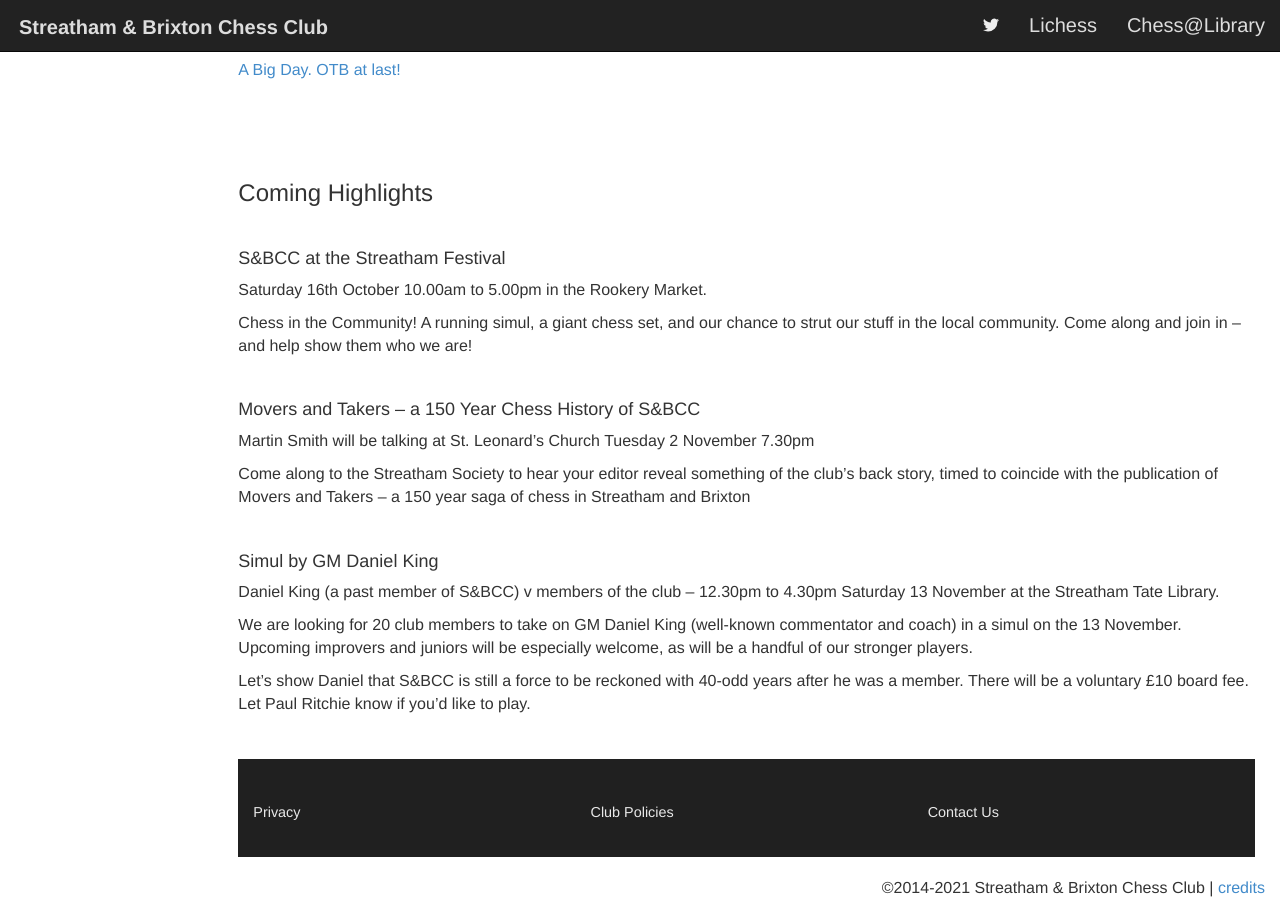
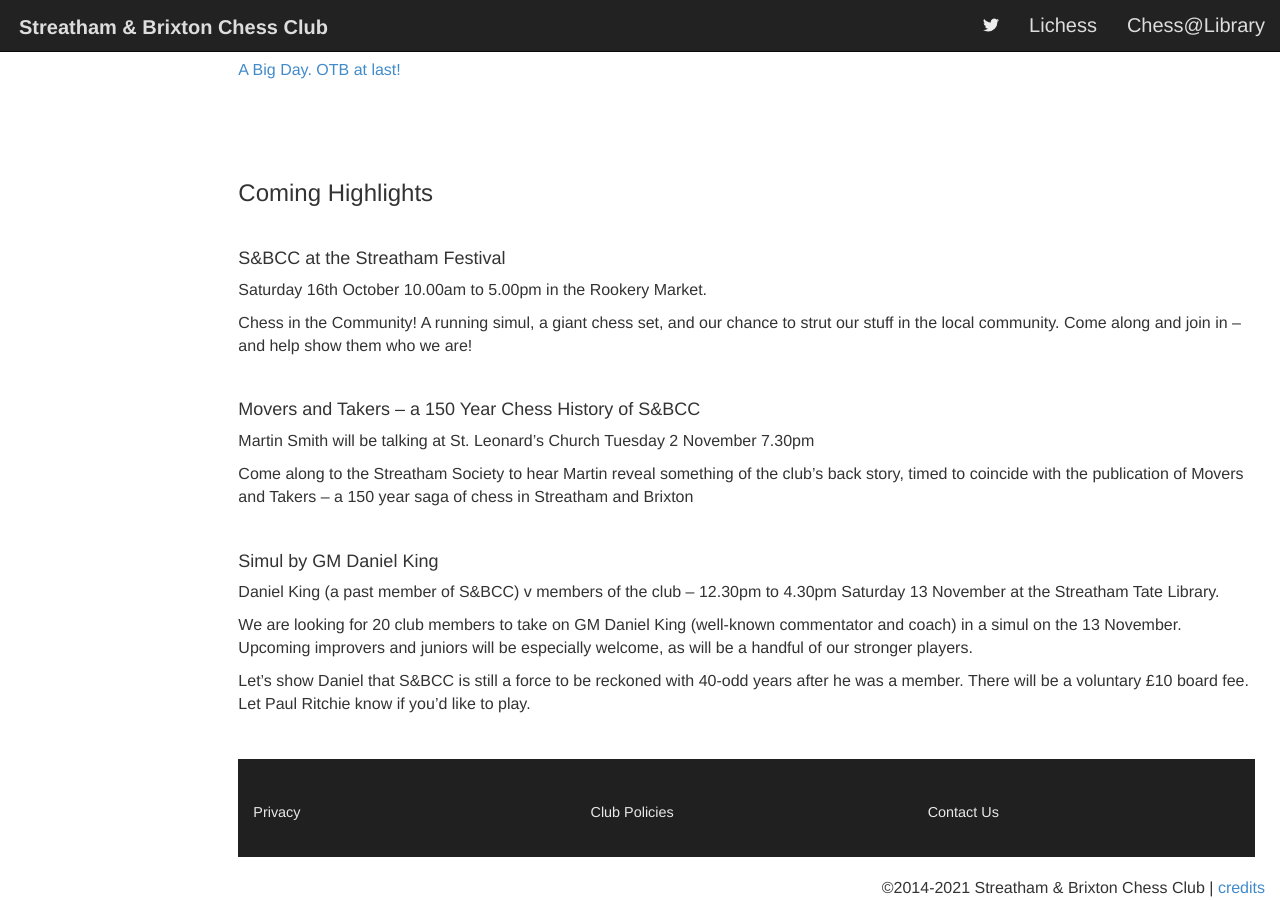
Before and after one commit to streathamchess/streathamchess.github.io, a Jekyll site: the page built from anniversary.md, in a window 1280 px wide and 900 px high, scrolled down 3971 px. Built offline with Jekyll 4.4.1, drawn with Linux system fonts in a browser that asks for light colours; nearby versions of some CDN libraries; a script that is not in the unit is left out.

Commit message:
Update anniversary.md

```diff
--- a/anniversary.md
+++ b/anniversary.md
@@ -51,7 +51,7 @@ Chess in the Community! A running simul, a giant chess set, and our chance to st
 
 Martin Smith will be  talking at St. Leonard’s Church Tuesday 2 November 7.30pm
 
-Come along to the Streatham Society to hear your editor reveal something of the club’s back story, timed to coincide with the publication of Movers and Takers – a 150 year saga of chess in Streatham and Brixton
+Come along to the Streatham Society to hear Martin reveal something of the club’s back story, timed to coincide with the publication of Movers and Takers – a 150 year saga of chess in Streatham and Brixton
 
 <br>
 
```
